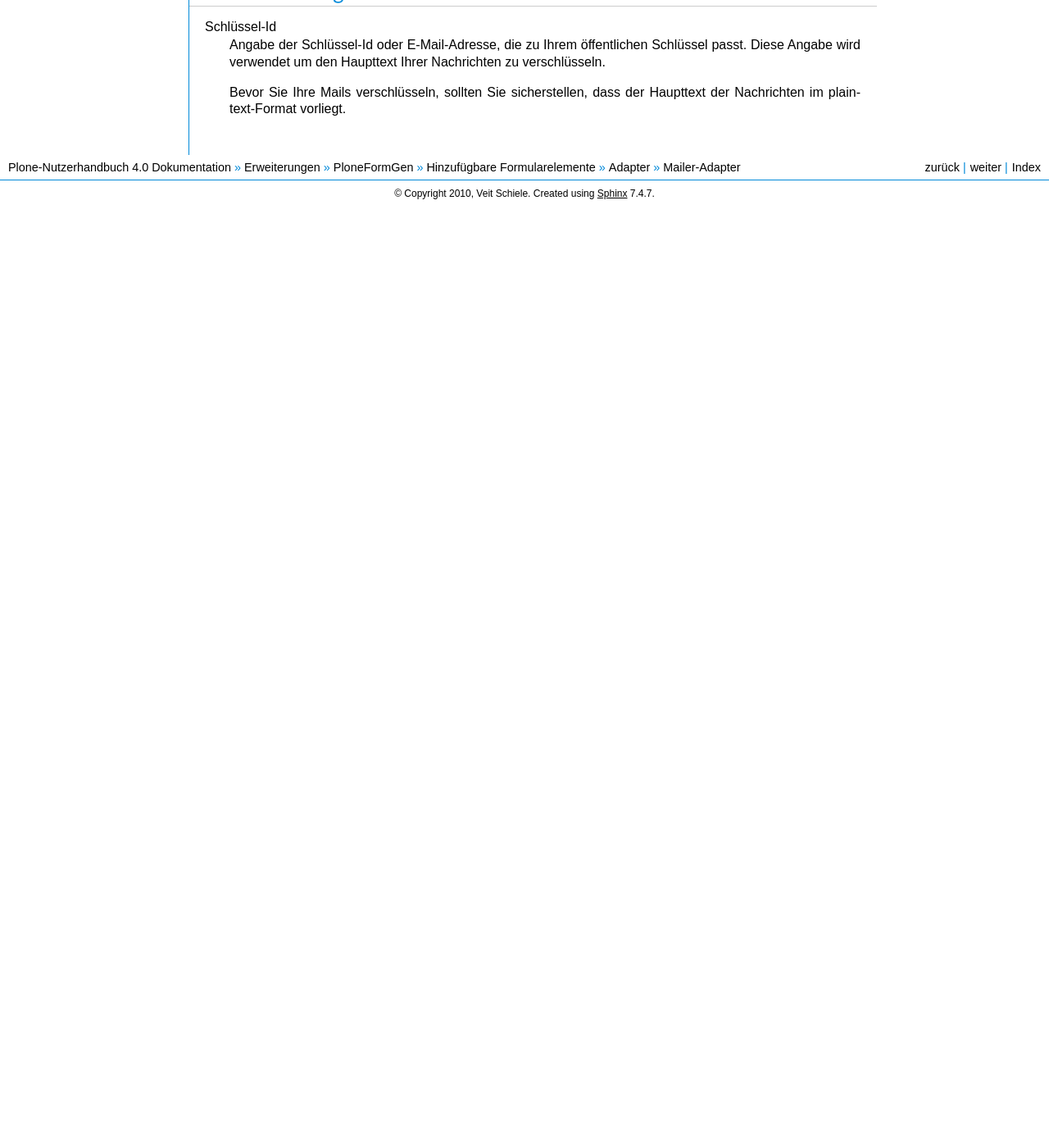
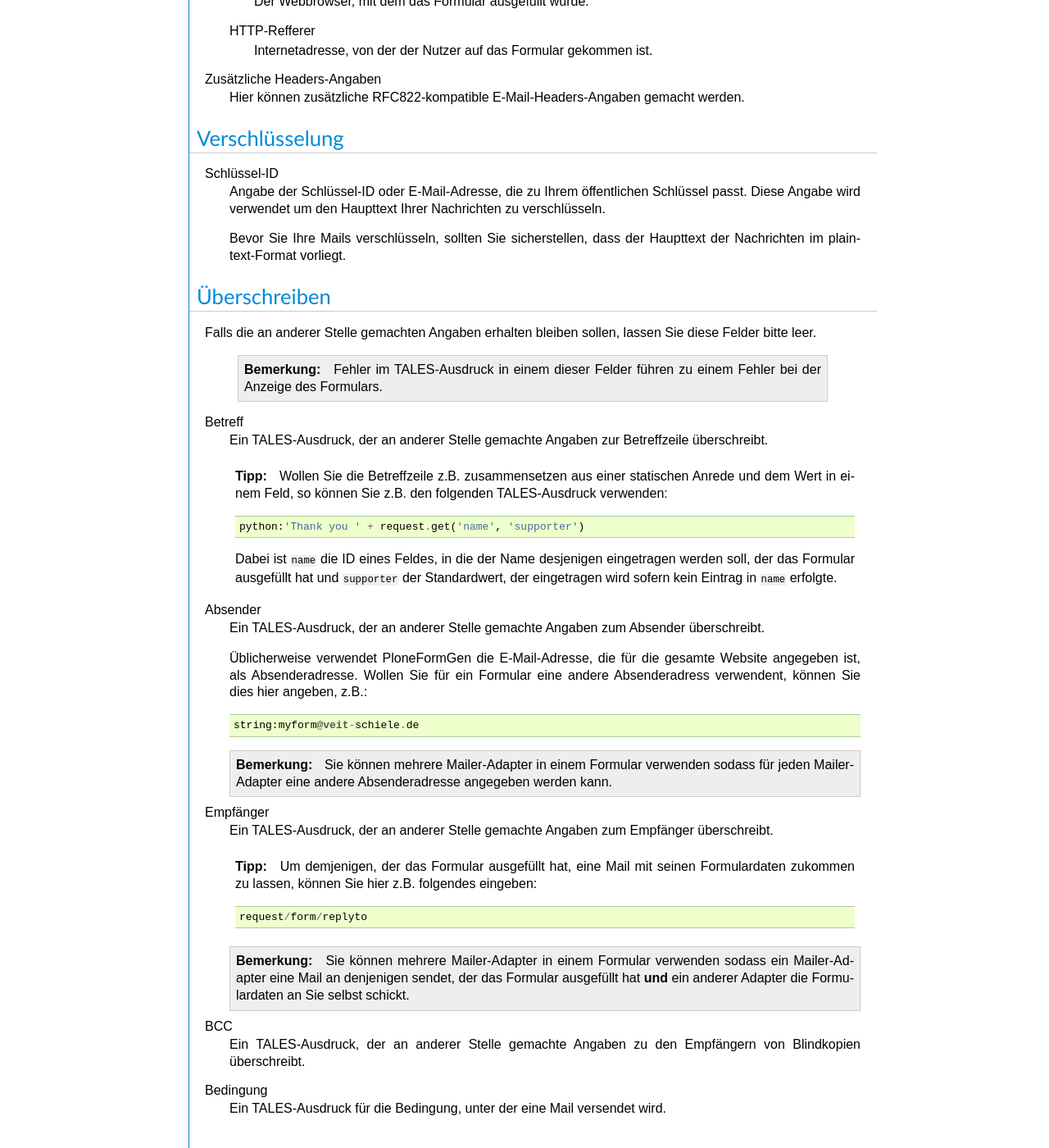
Before and after one commit to veit/plone-nutzerhandbuch, a Sphinx documentation site: the page built from source/erweiterungen/ploneformgen/adapter/mailer-adapter.rst, in a window 1280 px wide and 1400 px high, scrolled down 2006 px. Shown: the whole window at 82% size. Built offline with Sphinx 7.4.7, drawn with Linux system fonts in a browser that asks for light colours; pages that are not in the unit, such as notebooks, are missing from menus; before the commit the page ends 2258 px from its top, so only the background shows below that; some of the changed text lies outside the part shown.

Commit message:
Added overrides examples

```diff
--- a/source/erweiterungen/ploneformgen/adapter/mailer-adapter.rst
+++ b/source/erweiterungen/ploneformgen/adapter/mailer-adapter.rst
@@ -64,6 +64,14 @@ Vorlage für den Haupttext der Mail
 
 .. _`Plone-Entwicklerhandbuch`: http://www.plone-entwicklerhandbuch.de/plone-entwicklerhandbuch/erscheinungsbild/zope-page-templates-zpt
 
+  .. tip::
+
+      Hier ist ein Beispiel, wie der Wert eines Feldes, in diesem Fall mit der ID ``name`` in die Vorlage eingefügt werden kann::
+
+        <tal:block tal:content="python:request.form.get('name', 'supporter')"/>
+
+      ``name`` ist die ID des Feldes, in den der Name desjenigen eingetragen werden soll, der das Formular ausfüllt und ``supporter`` ist der Standardwert, der genommen wird sofern das Feld ``name`` leer ist.
+
 Mail-Body-Typ
   Mime-Typ des Textkörpers der Mail.
 HTTP-Headers
@@ -83,11 +91,59 @@ HTTP-Headers
 Zusätzliche Headers-Angaben
   Hier können zusätzliche RFC822-kompatible E-Mail-Headers-Angaben gemacht werden.
 
-
 Verschlüsselung
 ---------------
 
-Schlüssel-Id
-  Angabe der Schlüssel-Id oder E-Mail-Adresse, die zu Ihrem öffentlichen Schlüssel passt. Diese Angabe wird verwendet um den Haupttext Ihrer Nachrichten zu verschlüsseln.
+Schlüssel-ID
+  Angabe der Schlüssel-ID oder E-Mail-Adresse, die zu Ihrem öffentlichen Schlüssel passt. Diese Angabe wird verwendet um den Haupttext Ihrer Nachrichten zu verschlüsseln.
 
   Bevor Sie Ihre Mails verschlüsseln, sollten Sie sicherstellen, dass der Haupttext der Nachrichten im plaintext-Format vorliegt.
+
+Überschreiben
+-------------
+
+Falls die an anderer Stelle gemachten Angaben erhalten bleiben sollen, lassen Sie diese Felder bitte leer.
+
+  .. note::
+
+      Fehler im TALES-Ausdruck in einem dieser Felder führen zu einem Fehler bei der Anzeige des Formulars.
+
+Betreff
+  Ein TALES-Ausdruck, der an anderer Stelle gemachte Angaben zur Betreffzeile überschreibt.
+
+  .. tip::
+
+       Wollen Sie die Betreffzeile z.B. zusammensetzen aus einer statischen Anrede und dem Wert in einem Feld, so können Sie z.B. den folgenden TALES-Ausdruck verwenden::
+
+         python:'Thank you ' + request.get('name', 'supporter')
+
+       Dabei ist ``name`` die ID eines Feldes, in die der Name desjenigen eingetragen werden soll, der das Formular ausgefüllt hat und ``supporter`` der Standardwert, der eingetragen wird sofern kein Eintrag in ``name`` erfolgte.
+
+Absender
+  Ein TALES-Ausdruck, der an anderer Stelle gemachte Angaben zum Absender überschreibt.
+
+  Üblicherweise verwendet PloneFormGen die E-Mail-Adresse, die für die gesamte Website angegeben ist, als Absenderadresse. Wollen Sie für ein Formular eine andere Absenderadress verwendent, können Sie dies hier angeben, z.B.::
+
+    string:myform@veit-schiele.de
+
+  .. note::
+
+     Sie können mehrere Mailer-Adapter in einem Formular verwenden sodass für jeden Mailer-Adapter eine andere Absenderadresse angegeben werden kann.
+
+Empfänger
+  Ein TALES-Ausdruck, der an anderer Stelle gemachte Angaben zum Empfänger überschreibt.
+
+  .. tip::
+
+     Um demjenigen, der das Formular ausgefüllt hat, eine Mail mit seinen Formulardaten zukommen zu lassen, können Sie hier z.B. folgendes eingeben::
+
+       request/form/replyto
+
+  .. note::
+
+     Sie können mehrere Mailer-Adapter in einem Formular verwenden sodass ein Mailer-Adapter eine Mail an denjenigen sendet, der das Formular ausgefüllt hat **und** ein anderer Adapter die Formulardaten an Sie selbst schickt.
+
+BCC
+  Ein TALES-Ausdruck, der an anderer Stelle gemachte Angaben zu den Empfängern von Blindkopien überschreibt.
+Bedingung
+  Ein TALES-Ausdruck für die Bedingung, unter der eine Mail versendet wird.
--- a/source/erweiterungen/ploneformgen/index.rst
+++ b/source/erweiterungen/ploneformgen/index.rst
@@ -7,7 +7,7 @@ PloneFormGen
 .. _`Products.PloneFormGen`: http://pypi.python.org/pypi/Products.PloneFormGen
 
 .. toctree::
-   :maxdepth: 3
+   :maxdepth: 1
 
    ploneformgen-installation
    ploneformgen-aktivierung
```
Also changed, not shown: source/erweiterungen/ploneformgen/erweiterte-einstellungen.rst (+9 -2 lines).
